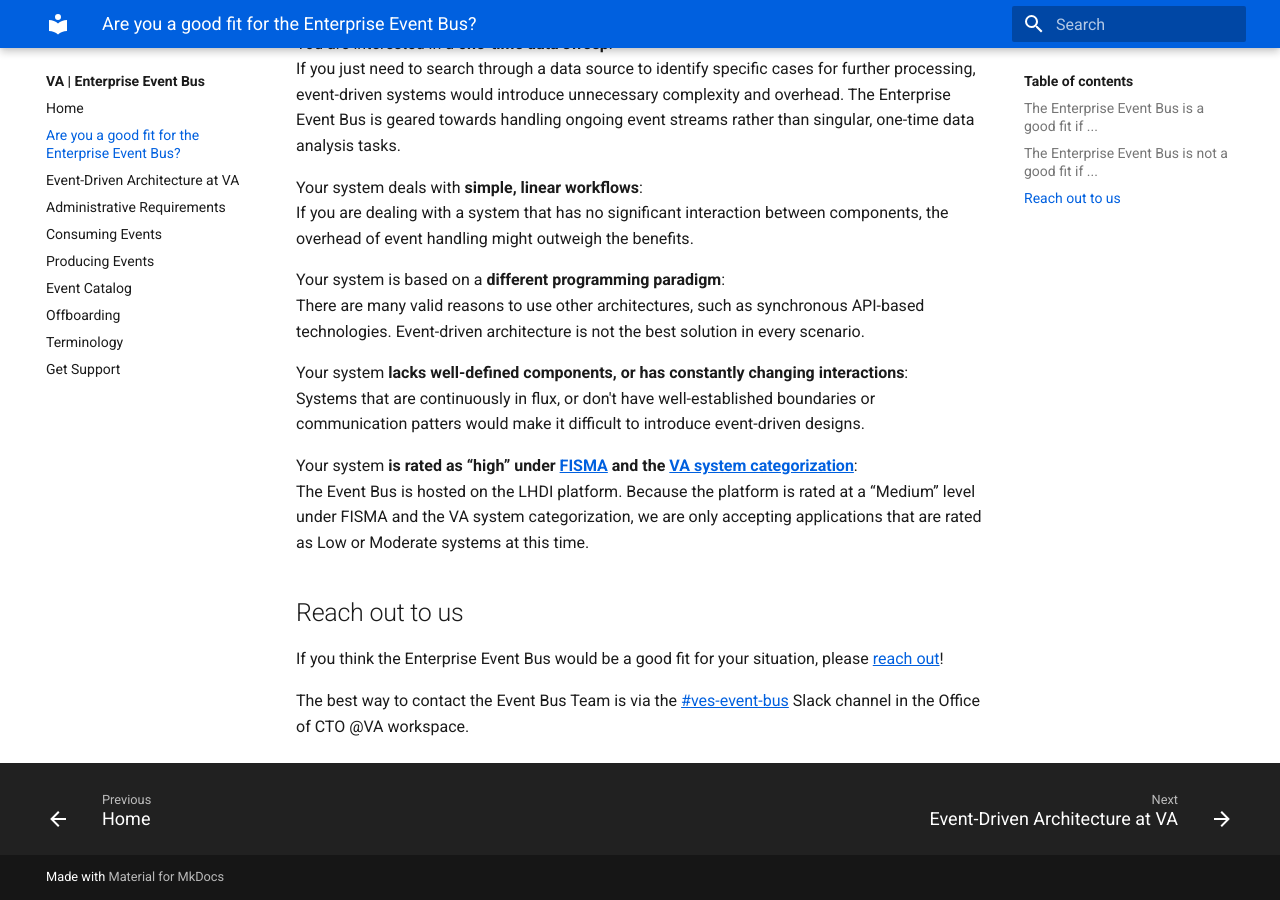
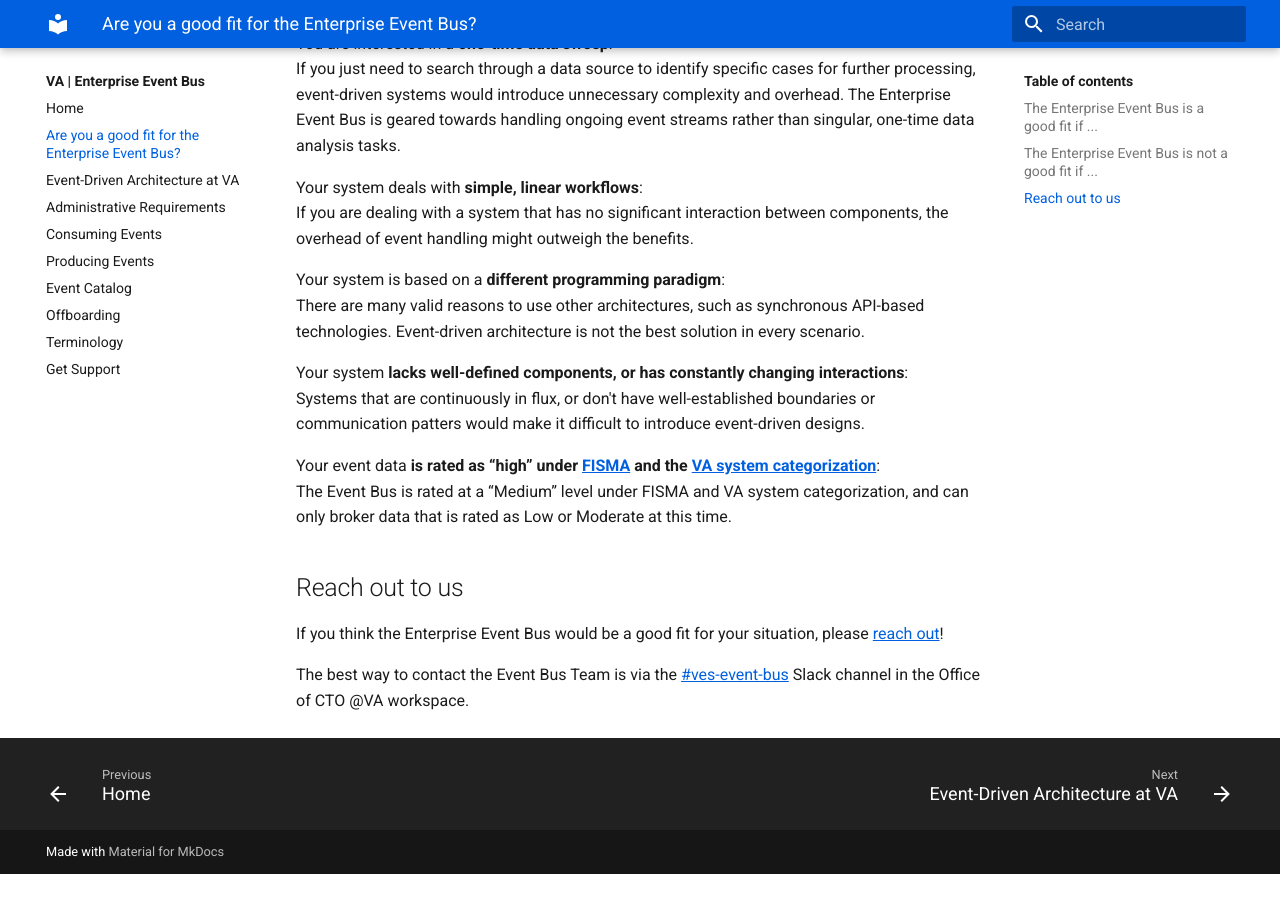
Before and after one commit to department-of-veterans-affairs/ves-event-bus-developer-portal, an MkDocs documentation site: the page built from docs/get-started.md, in a window 1280 px wide and 900 px high, scrolled down 1086 px. Built offline with MkDocs 1.6.1 and Material for MkDocs 9.7.7, drawn with Linux system fonts in a browser that asks for light colours; after the commit the page ends 1960 px from its top, so only the background shows below that.

Commit message:
removing outdated content regarding production stance and FISMA compatibility

```diff
--- a/docs/get-started.md
+++ b/docs/get-started.md
@@ -37,8 +37,8 @@
 Your system **lacks well-defined components, or has constantly changing interactions**:<br/>
 Systems that are continuously in flux, or don't have well-established boundaries or communication patters would make it difficult to introduce event-driven designs.
 
-Your system **is rated as “high” under [FISMA](https://security.cms.gov/learn/federal-information-security-management-act-fisma) and the [VA system categorization](https://jubilant-succotash-m55rqe7.pages.github.io/categorization/)**:<br/>
-The Event Bus is hosted on the LHDI platform. Because the platform is rated at a “Medium” level under FISMA and the VA system categorization, we are only accepting applications that are rated as Low or Moderate systems at this time.
+Your event data **is rated as “high” under [FISMA](https://security.cms.gov/learn/federal-information-security-management-act-fisma) and the [VA system categorization](https://jubilant-succotash-m55rqe7.pages.github.io/categorization/)**:<br/>
+The Event Bus is rated at a “Medium” level under FISMA and VA system categorization, and can only broker data that is rated as Low or Moderate at this time.
 
 ## Reach out to us
 
```
Also changed, not shown: docs/README.md (+1 -2 lines), docs/administrative-requirements.md (+3 -3 lines).
